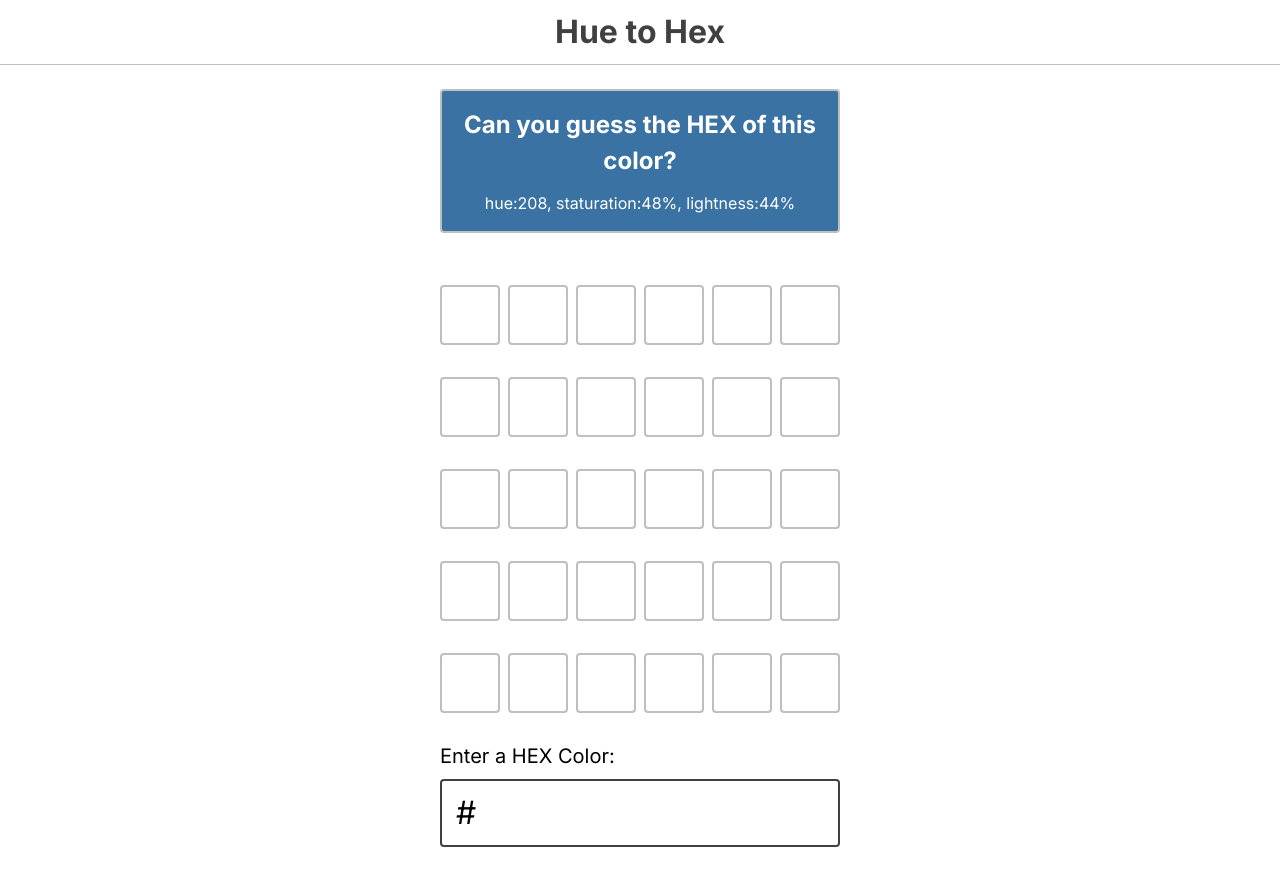
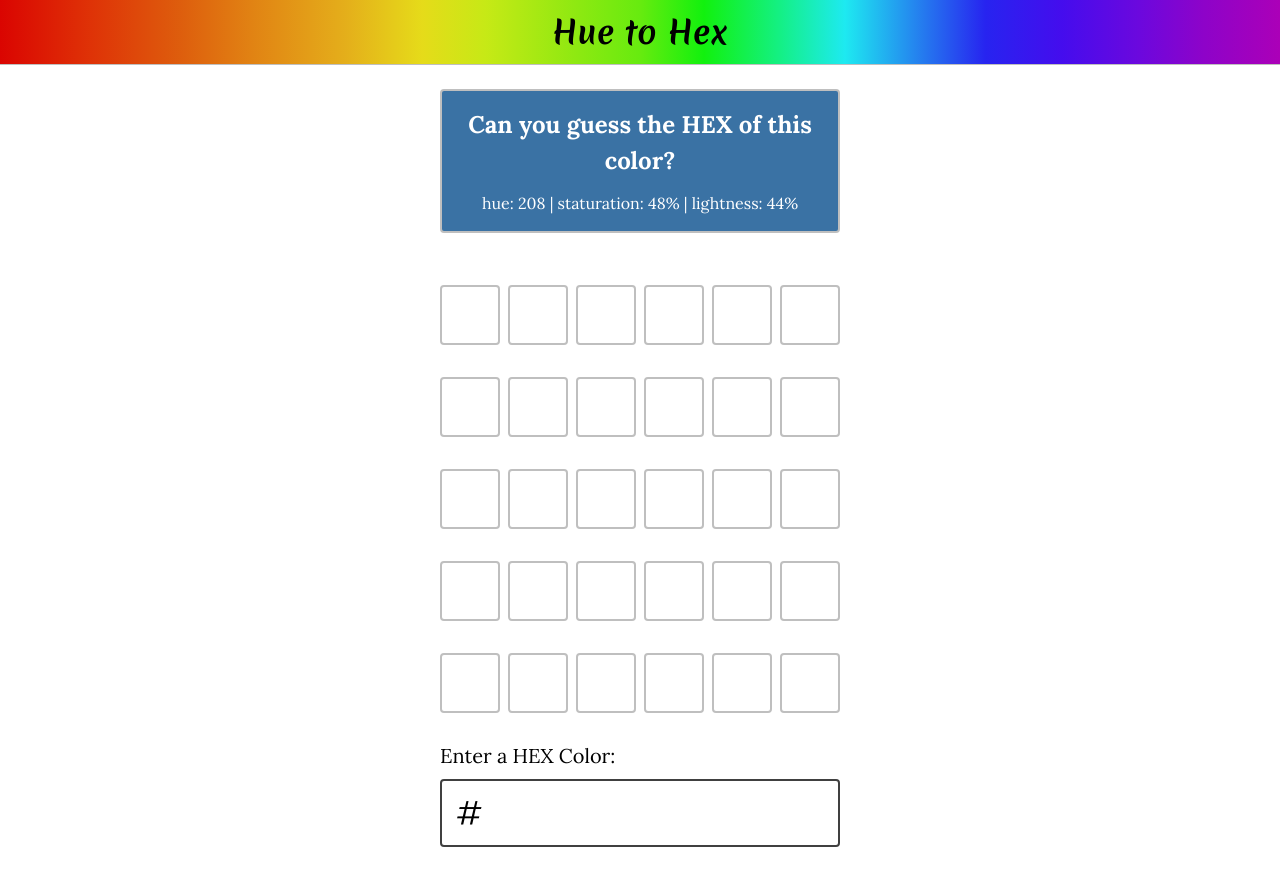
Before and after one commit to Kyle-Kroger/Hue-to-Hex, a Next.js app: page / in a window 1280 px wide. Built offline with nearby package versions, Linux system fonts and the light colour scheme.

Commit message:
update css of header and fonts

```diff
--- a/app/globals.css
+++ b/app/globals.css
@@ -47,19 +47,6 @@ button {
   display: flex;
   flex-direction: column;
   min-height: 100%;
-}
-
-header {
-  display: flex;
-  min-height: var(--header-height);
-  border-bottom: 1px solid var(--color-gray-700);
-  color: var(--color-gray-300);
-}
-
-header .side {
-  width: var(--header-height);
-  display: grid;
-  place-content: center;
 }
 
 h1 {
--- a/app/layout.tsx
+++ b/app/layout.tsx
@@ -1,9 +1,18 @@
 import "./reset.css";
 import "./globals.css";
 import type { Metadata } from "next";
-import { Inter } from "next/font/google";
+import { Merienda, Lora } from "next/font/google";
 
-const inter = Inter({ subsets: ["latin"] });
+const merienda = Merienda({
+  subsets: ["latin"],
+  weight: "variable",
+  variable: "--font-merienda",
+});
+const lora = Lora({
+  subsets: ["latin"],
+  weight: "variable",
+  variable: "--font-Lora",
+});
 
 export const metadata: Metadata = {
   title: "Create Next App",
@@ -17,7 +26,9 @@ export default function RootLayout({
 }) {
   return (
     <html lang="en">
-      <body className={inter.className}>{children}</body>
+      <body className={`${merienda.variable} ${lora.className}`}>
+        {children}
+      </body>
     </html>
   );
 }
--- a/src/components/Header/Header.js
+++ b/src/components/Header/Header.tsx
@@ -1,8 +1,10 @@
 import React from "react";
+
+import styles from "./Header.module.css";
 
 function Header() {
   return (
-    <header>
+    <header className={styles.wrapper}>
       <h1>Hue to Hex</h1>
     </header>
   );
--- /dev/null
+++ b/src/components/Header/header.module.css
@@ -0,0 +1,35 @@
+.wrapper {
+  display: flex;
+  min-height: var(--header-height);
+  border-bottom: 1px solid var(--color-gray-700);
+  font-family: var(--font-merienda);
+  font-weight: 700;
+  color: black;
+  background-image: linear-gradient(
+    90deg,
+    hsl(1deg 99% 43%) 0%,
+    hsl(12deg 94% 45%) 7%,
+    hsl(23deg 89% 46%) 14%,
+    hsl(33deg 84% 48%) 20%,
+    hsl(44deg 79% 50%) 27%,
+    hsl(57deg 80% 50%) 33%,
+    hsl(70deg 83% 50%) 38%,
+    hsl(83deg 86% 49%) 44%,
+    hsl(96deg 88% 49%) 50%,
+    hsl(119deg 89% 50%) 55%,
+    hsl(151deg 88% 51%) 61%,
+    hsl(182deg 88% 53%) 66%,
+    hsl(214deg 86% 54%) 72%,
+    hsl(241deg 87% 54%) 77%,
+    hsl(255deg 90% 49%) 83%,
+    hsl(268deg 93% 45%) 89%,
+    hsl(282deg 97% 40%) 94%,
+    hsl(296deg 100% 36%) 100%
+  );
+}
+
+.wrapper .side {
+  width: var(--header-height);
+  display: grid;
+  place-content: center;
+}
--- a/src/components/SecretColor/SecretColor.tsx
+++ b/src/components/SecretColor/SecretColor.tsx
@@ -16,7 +16,7 @@ const SecretColor = ({ randomColor }: Props) => {
   return (
     <div className={styles.wrapper} style={colorStyle}>
       <h2>Can you guess the HEX of this color?</h2>
-      <p>{`hue:${hue}, staturation:${saturation}%, lightness:${lightness}%`}</p>
+      <p>{`hue: ${hue} | staturation: ${saturation}% | lightness: ${lightness}%`}</p>
     </div>
   );
 };
--- a/src/components/SecretColor/secretColor.module.css
+++ b/src/components/SecretColor/secretColor.module.css
@@ -2,7 +2,7 @@
   display: flex;
   flex-direction: column;
   align-items: center;
-  padding: 16px 8px;
+  padding: 16px 16px;
   border: 2px solid var(--color-gray-700);
   border-radius: var(--radius);
   text-align: center;
```
